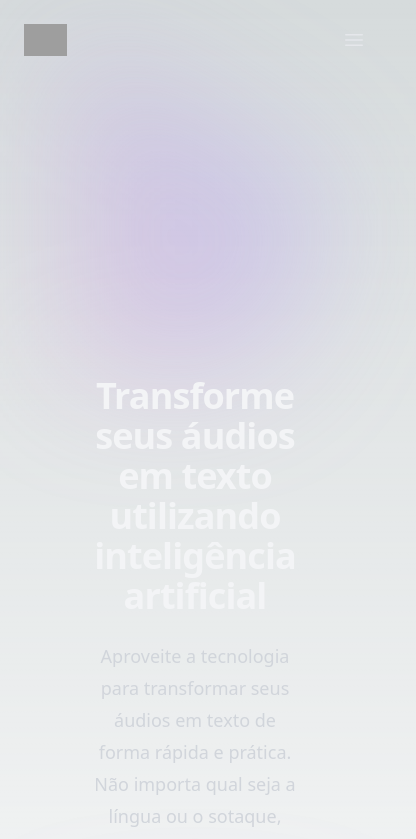
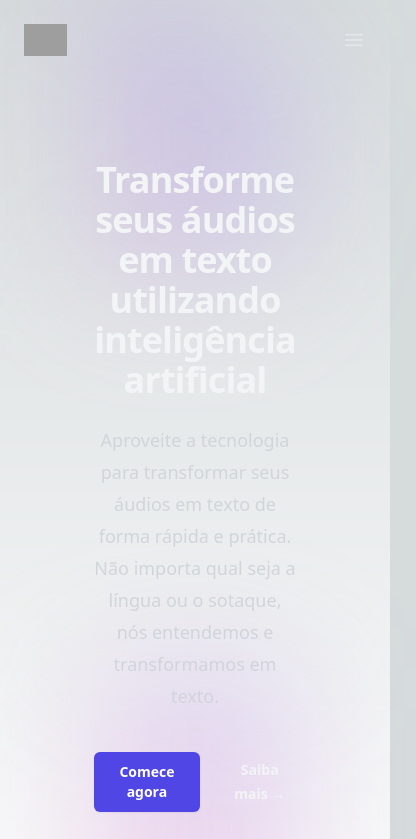
Before and after one commit to ViniciusTei/audio-to-text, a React (Vite) app: page / in a window 390 px wide. Shown: the top 839 px of the page, 416 px wide, since content can reach past the window. Built offline with nearby package versions, Linux system fonts and the light colour scheme; no server answers; grey boxes are pictures that could not be loaded.

Commit message:
fix home page responsivitie

```diff
--- a/src/components/pages/HomePage.tsx
+++ b/src/components/pages/HomePage.tsx
@@ -4,12 +4,12 @@ import { Link } from 'react-router-dom'
 function HomePage() {
 
   return (
-    <main className="flex min-h-screen flex-col items-center justify-between p-24">
-      <div className="relative isolate px-6 pt-14 lg:px-8">
+    <main className="flex min-h-screen flex-col items-center justify-between px-12">
+      <div className="relative isolate lg:px-8">
         <div className="absolute inset-x-0 -top-40 -z-10 transform-gpu overflow-hidden blur-3xl sm:-top-80" aria-hidden="true">
           <div className="relative left-[calc(50%-11rem)] aspect-[1155/678] w-[36.125rem] -translate-x-1/2 rotate-[30deg] bg-gradient-to-tr from-[#ff80b5] to-[#9089fc] opacity-30 sm:left-[calc(50%-30rem)] sm:w-[72.1875rem]"></div>
         </div>
-        <div className="mx-auto max-w-2xl py-32 sm:py-48 lg:py-56">
+        <div className="mx-auto max-w-2xl py-16 sm:py-20 lg:py-40">
           <div className="text-center">
             <h1 className="text-4xl font-bold tracking-tight text-gray-100 sm:text-6xl">Transforme seus áudios em texto utilizando inteligência artificial</h1>
             <p className="mt-6 text-lg leading-8 text-gray-300">
```
